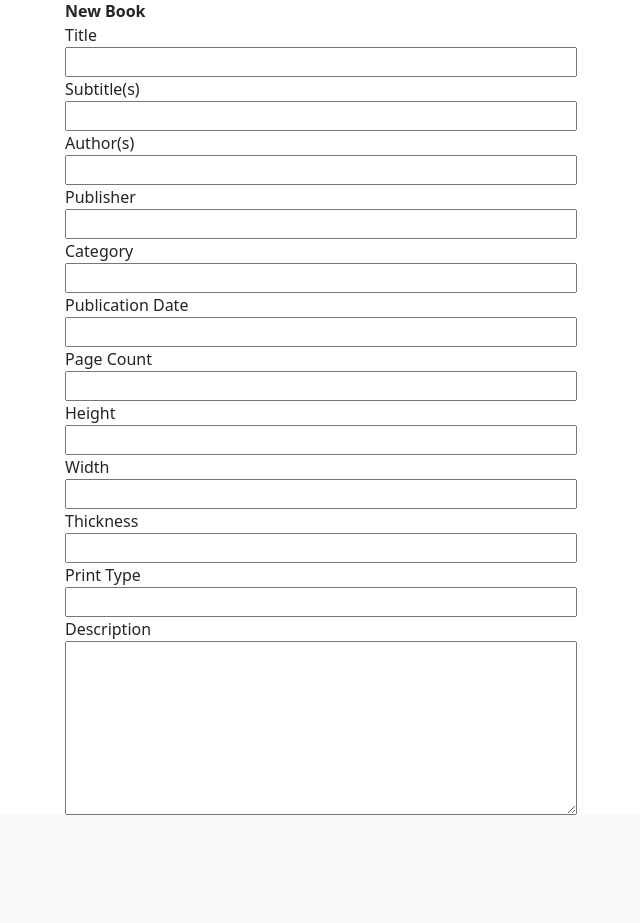
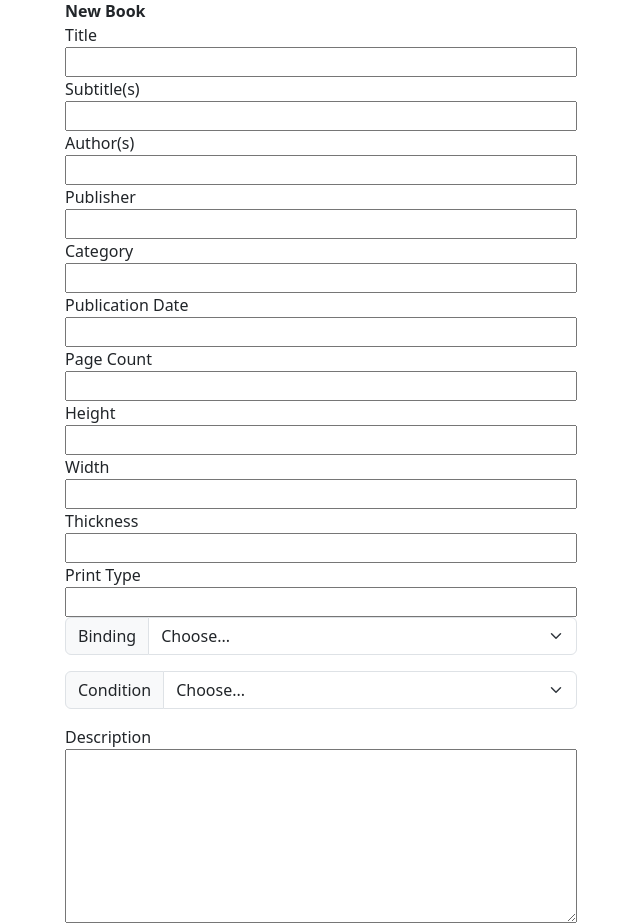
Before and after one commit to Strasseneck/HomelessBooks, a Django app: page /add_book in a window 1280 px wide. Shown: the part 175-1098 px from the top of the page, without its empty margins (319-959 px from the left). Before the commit the page ends 990 px from the top, so only its background shows below. Run offline with Django 4.2, Linux system fonts and the light colour scheme.

Commit message:
Add condition and binding dropdown

```diff
--- a/homelessbooks/books/templates/books/addbook.html
+++ b/homelessbooks/books/templates/books/addbook.html
@@ -42,15 +42,28 @@
         <input type="text" id="book-thickness" name="book-thickness">
         <label for="book-print-type">Print Type</label>
         <input type="text" id="book-print-type" name="book-print-type">
+        <div class="input-group mb-3">
+            <label class="input-group-text" for="book-binding-dropdown">Binding</label>
+            <select class="form-select" id="book-binding-dropdown">
+              <option selected>Choose...</option>
+              <option value="hardback">Hardback</option>
+              <option value="paperback">Paperback</option>
+            </select>
+          </div>
+          <div class="input-group mb-3">
+            <label class="input-group-text" for="book-condition">Condition</label>
+            <select class="form-select" id="book-condition">
+              <option selected>Choose...</option>
+              <option value="asnew">As New</option>
+              <option value="fine">Fine</option>
+              <option value="verygood">Very Good</option>
+              <option value="good">Good</option>
+              <option value="fair">Fair</option>
+              <option value="poor">Poor</option>
+            </select>
+          </div>
         <label for="book-description">Description</label>
         <textarea id="book-description" name="book-description" cols="50" rows="7"></textarea>
     </form>
 </div>
-
-
-
-
-
-
-
 {% endblock %}
```
